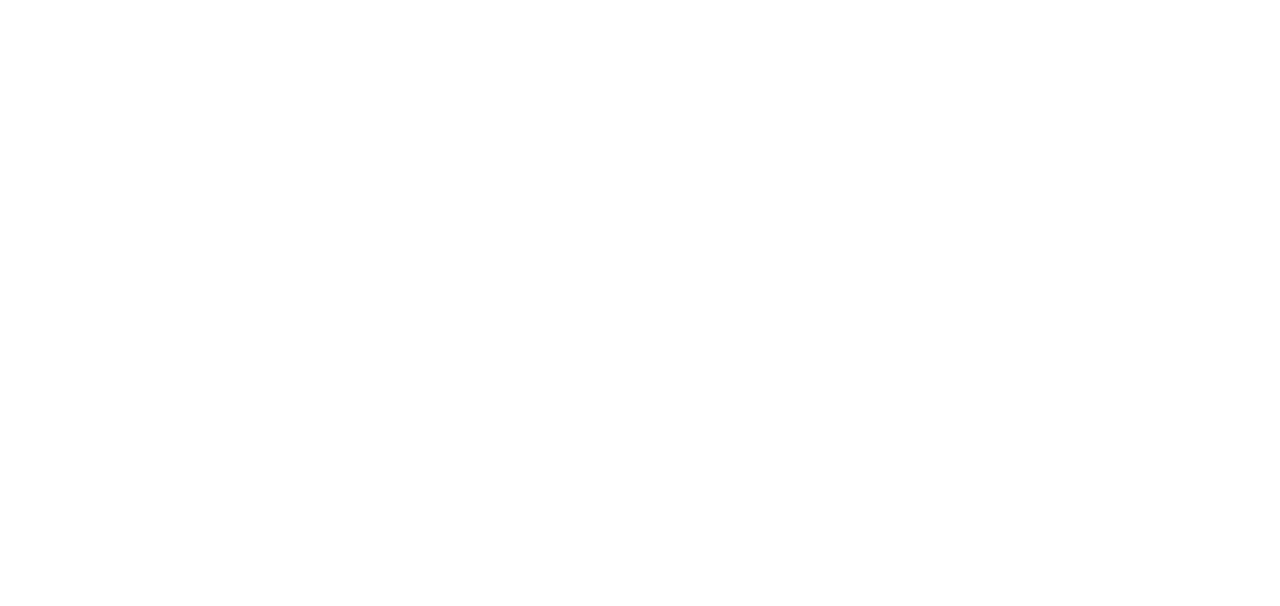
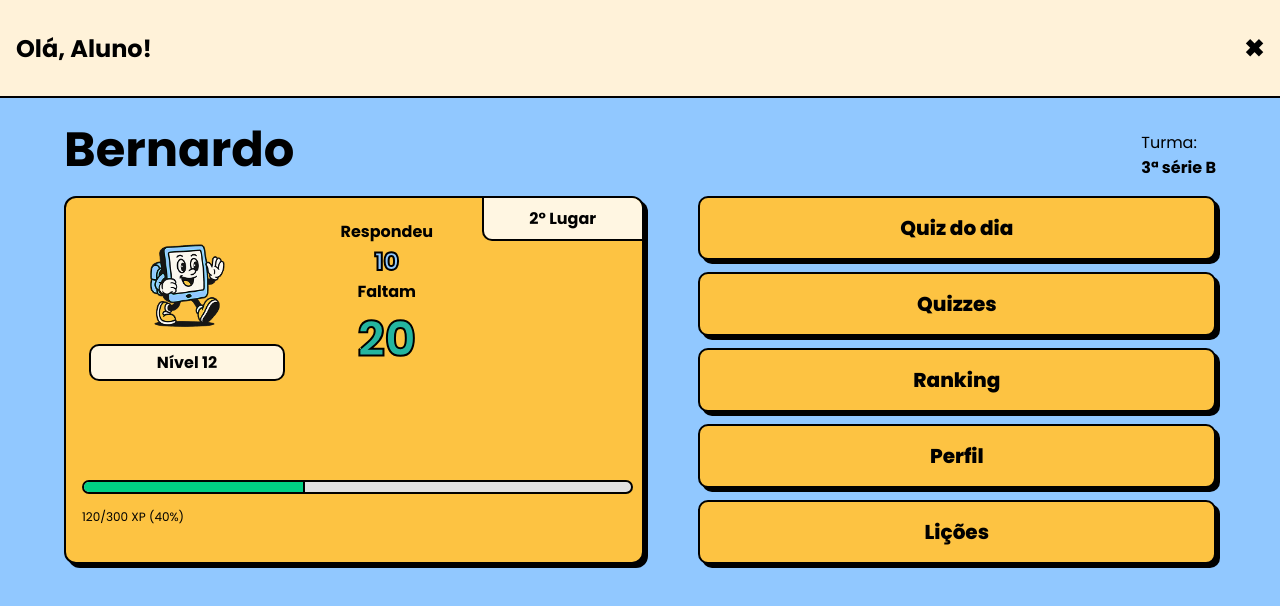
Before and after one commit to BernardoS/responde-ai, a React (Vite) app: page /aluno/home in a window 1280 px wide. Before the commit this address had no page. Shown: the top 606 px of the page. Built offline with nearby package versions, Linux system fonts and the light colour scheme.

Commit message:
Ajustes gerais na página de aluno

```diff
--- a/src/pages/Home/index.tsx
+++ b/src/pages/Home/index.tsx
@@ -38,7 +38,7 @@
                 </span>
               </SelectButton>
               <h3>OU</h3>
-              <SelectButton to="/aluno/perfil">
+              <SelectButton to="/aluno/home">
                 <MascotContainer>
                   <img src={StudentMascot} alt="Mascote do aluno" />
                 </MascotContainer>
--- a/src/pages/StudentProfile/index.tsx
+++ b/src/pages/StudentHome/index.tsx
@@ -14,13 +14,14 @@
     StudentInfo,
     StudentStatus,
     XPBar,
+    XPContainer,
     XPProgress,
     XPText
 } from "./style";
 import StudentMascot from "../../assets/student-mascot.png";
 
 
-const AreaAluno = () => {
+const StudentHome = () => {
     return (
         <Container>
             <ProfileHeader>
@@ -58,16 +59,20 @@
                             <span>2º Lugar</span>
                         </RankingContainer>
                     </StudentStatus>
-                    <XPBar>
-                        <XPProgress />
-                    </XPBar>
-                    <XPText>120/300 XP (40%)</XPText>
+                    <XPContainer>
+                        <XPBar>
+                            <XPProgress />
+                        </XPBar>
+                        <XPText>120/300 XP (40%)</XPText>
+                    </XPContainer>
+
                 </Card>
                 <ButtonsContainer>
-                    <Button>Missão do dia</Button>
-                    <Button>Quizes Disponíveis</Button>
-                    <Button>Ranking dos Alunos</Button>
-                    <Button>Lições</Button>
+                    <Button to="/aluno/quiz/5">Quiz do dia</Button>
+                    <Button to="/aluno/quizzes">Quizzes</Button>
+                    <Button to="/aluno/ranking">Ranking</Button>
+                    <Button to="/aluno/perfil">Perfil</Button>
+                    <Button to="/">Lições</Button>
                 </ButtonsContainer>
             </ProfileBody>
 
@@ -75,4 +80,4 @@
     );
 };
 
-export default AreaAluno;
+export default StudentHome;
--- a/src/pages/StudentProfile/style.tsx
+++ b/src/pages/StudentHome/style.tsx
@@ -1,5 +1,6 @@
 import styled from "styled-components";
 import { device } from "../../utils/layoutBreakpoints";
+import { Link } from "react-router-dom";
 
 export const Container = styled.div`
   background-color: #91C8FF;
@@ -71,10 +72,15 @@
   box-shadow: 4px 4px 0px #000;
   border: 2px solid #000000;
   width: 50%;
+  display: flex;
+  flex-direction: column;
+  justify-content: space-between;
+  padding-bottom: 32px;
 
   @media ${device.desktop} {
     width: 100%;
     margin: 16px 0;
+    padding-bottom: unset;
   }
 `;
 
@@ -91,6 +97,10 @@
   flex-direction: column;
   margin: 16px;
   width: 40%;
+  margin-top: 32px;
+  @media ${device.desktop} {
+    margin:unset;
+  }
 `;
 
 export const StatusContainer = styled.div`
@@ -116,6 +126,9 @@
   border: 2px solid #000000;
   width: 80%;
   text-align: center;
+  @media ${device.mobile} {
+    width: 60%;
+  }
 `;
 
 export const StatusText = styled.p`
@@ -146,6 +159,12 @@
   overflow: hidden;
   border: 2px solid #000000;
   margin: 10px 16px;
+  width: 95%;
+  @media ${device.mobile} {
+    align-self: center;
+    width: 85%;
+    margin: 8px;
+  }
 `;
 
 export const XPProgress = styled.div`
@@ -158,10 +177,22 @@
 export const XPText = styled.div`
   font-size: 12px;
   margin: 4px 16px;
+`
+export const XPContainer = styled.div`
+  display: flex;
+  flex-direction: column;
+  width: 100%;
+  box-sizing: border-box;
+`;
 
-`
 
-export const Button = styled.button`
+export const Button = styled(Link)`
+  display: flex;
+  justify-content: center;
+  align-items: center;
+  box-sizing: border-box;
+  text-decoration: none;
+  margin: unset;
   background-color: #FDC342;
   color: black;
   font-weight: bold;
@@ -202,6 +233,11 @@
     font-weight: bold;
     margin-left: 16px;
     justify-content: center;
+
+    @media ${device.mobile} {
+        width: 20%;
+    }
+
 `
 export const ButtonsContainer = styled.div`
     display: flex;
--- a/src/routes/MainRouter.tsx
+++ b/src/routes/MainRouter.tsx
@@ -1,6 +1,6 @@
 import { BrowserRouter as Router, Routes, Route } from "react-router-dom";
 import Home from "../pages/Home/index.tsx";
-import StudentProfile from "../pages/StudentProfile/index.tsx";
+import StudentHome from "../pages/StudentHome/index.tsx";
 
 
 function MainRouter() {
@@ -11,6 +11,7 @@
         <Route path="/" element={<Home />} />
 
         {/* Fluxo do professor */}
+        <Route path="/professor/home" element={<h1>Página do Professor</h1>} />
         <Route path="/professor/perfil" element={<h1>Perfil Professor</h1>} />
         <Route path="/professor/dashboard" element={<h1>Tela do Professor</h1>} />
         <Route path="/professor/criar-quiz" element={<h1>Criar Quiz</h1>} />
@@ -19,7 +20,8 @@
         <Route path="/professor/alunos-turmas" element={<h1>Alunos e turmas</h1>} />
 
         {/* Fluxo do aluno */}
-        <Route path="/aluno/perfil" element={<StudentProfile/>} />
+        <Route path="/aluno/home" element={<StudentHome/>} />
+        <Route path="/aluno/perfil" element={<h1>Perfil do aluno</h1>} />
         <Route path="/aluno/quizzes" element={<h1>Quizzes Disponíveis</h1>} />
         <Route path="/aluno/quiz/:id" element={<h1>Quiz</h1>} />
         <Route path="/aluno/quiz/:id/resultado" element={<h1>Quiz Resultado</h1>} />
```
